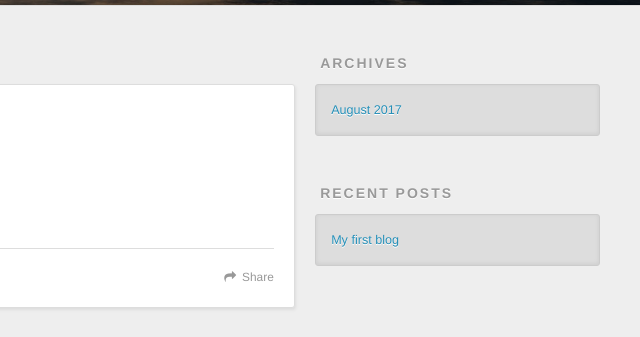
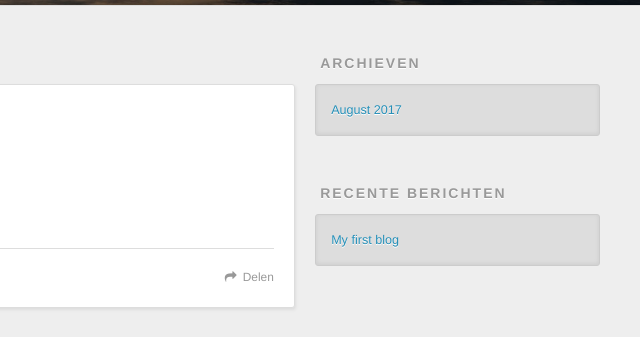
Before and after one commit to jx-zyf/jx-zyf.github.io, a plain HTML site: page index.html in a window 1280 px wide. Shown: the part 295-632 px from the top of the page, 640-1280 px from the left. Drawn offline with nearby package versions, Linux system fonts and the light colour scheme.

Commit message:
Site updated: 2017-08-05 12:52:27

```diff
--- a/index.html
+++ b/index.html
@@ -50,7 +50,7 @@
 
           <a id="nav-rss-link" class="nav-icon" href="/atom.xml" title="RSS Feed"></a>
 
-        <a id="nav-search-btn" class="nav-icon" title="Search"></a>
+        <a id="nav-search-btn" class="nav-icon" title="Zoeken"></a>
       </nav>
       <div id="search-form-wrap">
         <form action="//google.com/search" method="get" accept-charset="UTF-8" class="search-form"><input type="search" name="q" class="search-form-input" placeholder="Search"><button type="submit" class="search-form-submit">&#xF002;</button><input type="hidden" name="sitesearch" value="http://yoursite.com"></form>
@@ -88,7 +88,7 @@
 
     </div>
     <footer class="article-footer">
-      <a data-url="http://yoursite.com/2017/08/05/第一篇博客/" data-id="cj5ytflhg0000s8aoxev9uwk8" class="article-share-link">Share</a>
+      <a data-url="http://yoursite.com/2017/08/05/第一篇博客/" data-id="cj5ytg7900000twao7fu8p3q8" class="article-share-link">Delen</a>
 
 
     </footer>
@@ -113,7 +113,7 @@
 
 
   <div class="widget-wrap">
-    <h3 class="widget-title">Archives</h3>
+    <h3 class="widget-title">Archieven</h3>
     <div class="widget">
       <ul class="archive-list"><li class="archive-list-item"><a class="archive-list-link" href="/archives/2017/08/">August 2017</a></li></ul>
     </div>
@@ -123,7 +123,7 @@
 
 
   <div class="widget-wrap">
-    <h3 class="widget-title">Recent Posts</h3>
+    <h3 class="widget-title">Recente berichten</h3>
     <div class="widget">
       <ul>
 
```
Also changed, not shown: 2017/08/05/第一篇博客/index.html (+4 -4 lines), archives/2017/08/index.html (+4 -4 lines), archives/2017/index.html (+4 -4 lines), archives/index.html (+4 -4 lines).
